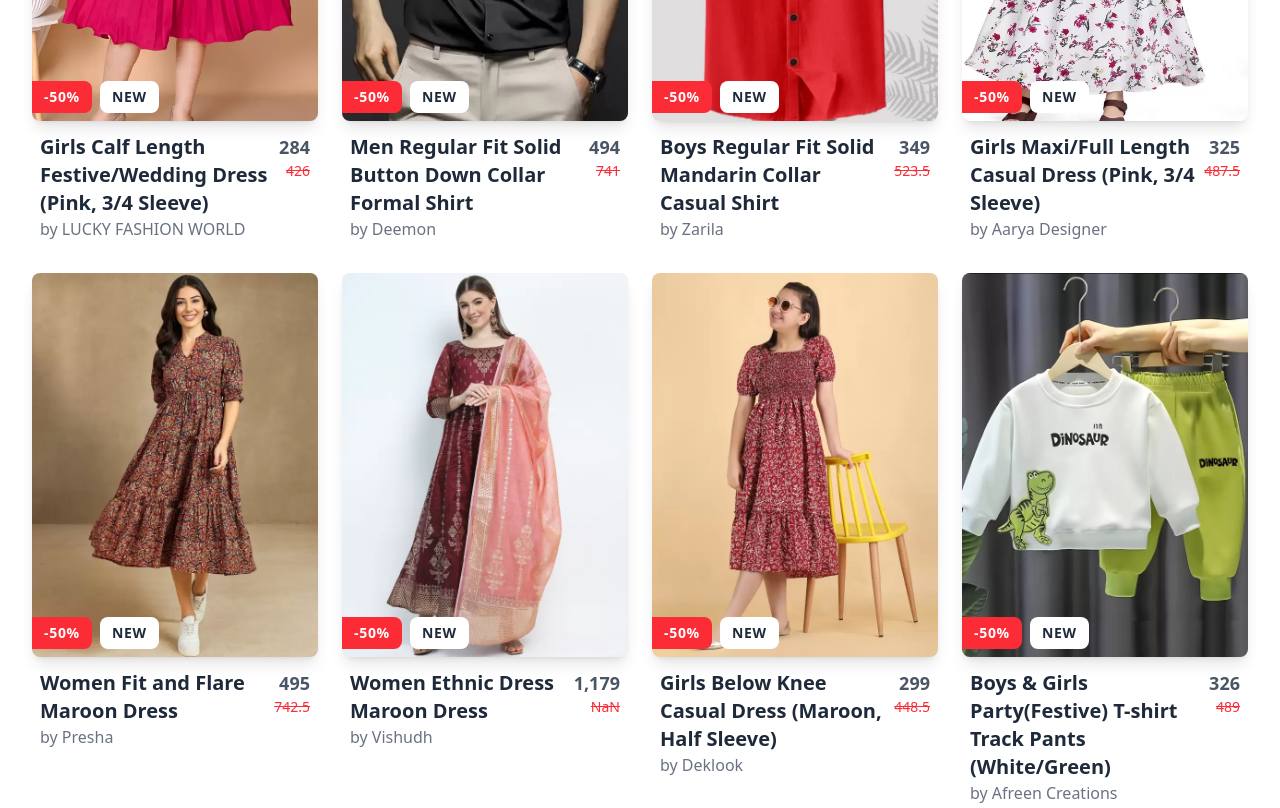
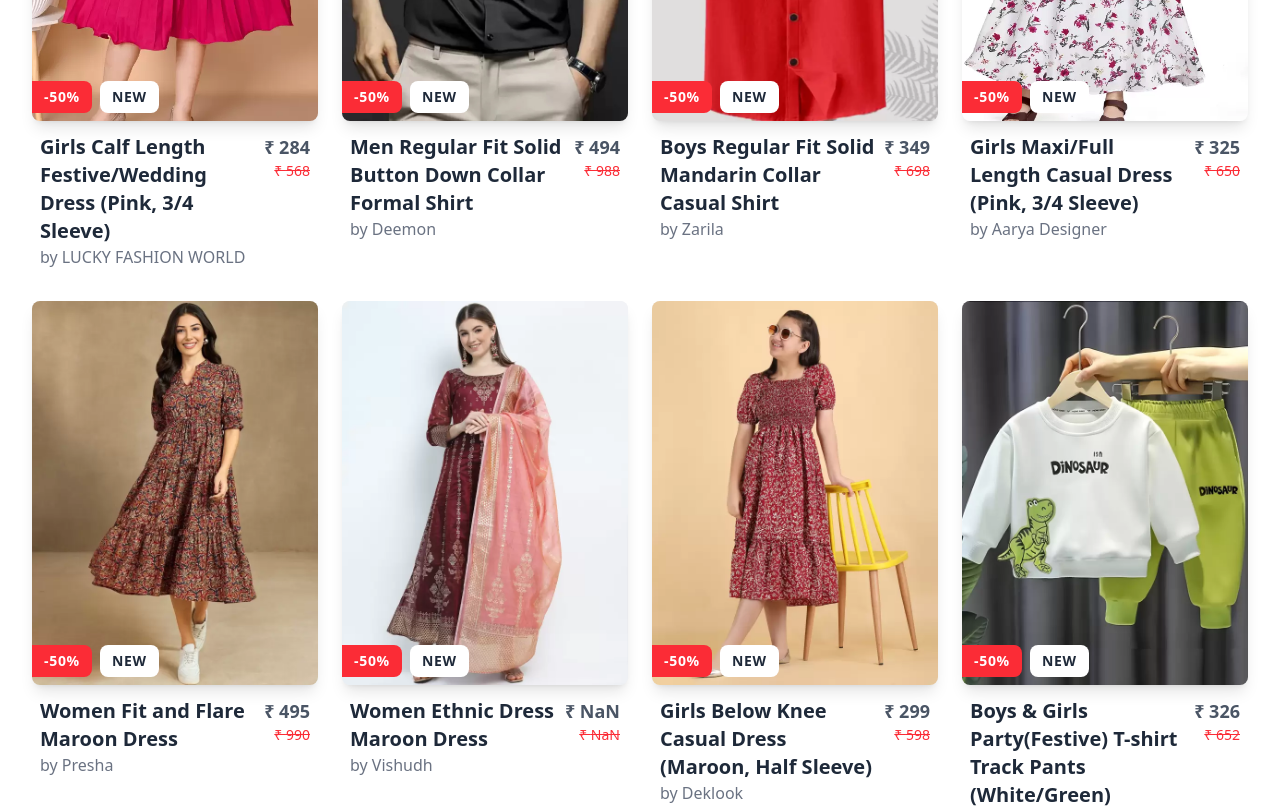
Before and after one commit to dilshadkt/dream-dresses, a React (Vite) app: page / in a window 1280 px wide. Shown: the part 1420-2228 px from the top of the page. Built offline with nearby package versions, Linux system fonts and the light colour scheme.

Commit message:
feat : fix price issue

```diff
--- a/src/components/products/index.jsx
+++ b/src/components/products/index.jsx
@@ -61,11 +61,14 @@ const Products = () => {
                 </div>
 
                 <div className="flex flex-col items-end">
-                  <span className="font-bold text-gray-600 lg:text-lg">
-                    {product.price}
+                  {/* Discounted Price (50% of Original Price) */}
+                  <span className="font-bold whitespace-nowrap text-gray-600 lg:text-lg">
+                    ₹ {Number(product.price)}
                   </span>
-                  <span className="text-sm text-red-500 line-through">
-                    {Number(product.price) + Number((product.price * 50) / 100)}
+
+                  {/* Original Price (Before 50% Discount) */}
+                  <span className="text-sm whitespace-nowrap text-red-500 line-through">
+                    ₹ {Number(product.price) * 2}
                   </span>
                 </div>
               </div>
```
